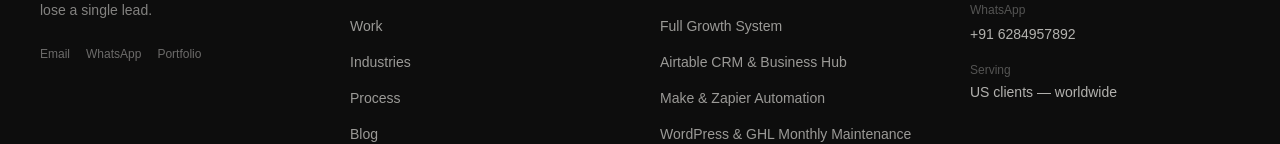
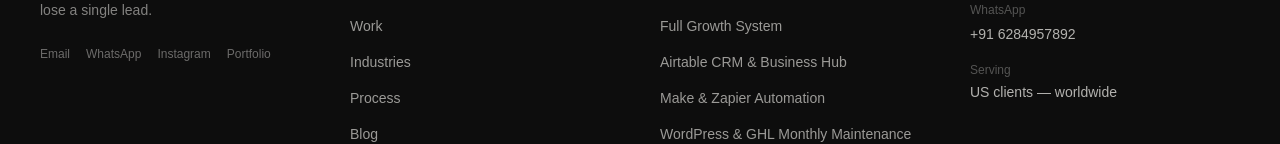
Before and after one commit to dev-gagandeep/Flux-Media-Creations, a Next.js app: page / in a window 1280 px wide. Shown: the part 10983-11127 px from the top of the page. Built offline with nearby package versions, Linux system fonts and the light colour scheme; a web font is replaced by a local one.

Commit message:
Add Instagram profile link to site

```diff
--- a/src/components/layout/Footer.tsx
+++ b/src/components/layout/Footer.tsx
@@ -51,6 +51,14 @@ export default function Footer() {
               className="text-xs text-cream/40 hover:text-flux transition-colors"
             >
               WhatsApp
+            </a>
+            <a
+              href={SITE.instagramUrl}
+              target="_blank"
+              rel="noopener noreferrer"
+              className="text-xs text-cream/40 hover:text-flux transition-colors"
+            >
+              Instagram
             </a>
             <a
               href={SITE.portfolioUrl}
--- a/src/lib/constants.ts
+++ b/src/lib/constants.ts
@@ -11,6 +11,7 @@ export const SITE = {
   founder: "Gagan Deep",
   founderTitle: "Founder & Lead Developer",
   portfolioUrl: "https://gagandeep.space",
+  instagramUrl: "https://www.instagram.com/fluxmediacreations",
 };
 
 export const NAV_LINKS = [
--- a/src/lib/seo.ts
+++ b/src/lib/seo.ts
@@ -229,7 +229,7 @@ export const schemaHomeAgency = {
       },
     ],
   },
-  sameAs: ["https://wa.me/916284957892", "https://gagandeep.space"],
+  sameAs: ["https://wa.me/916284957892", "https://gagandeep.space", SITE.instagramUrl],
 };
 
 export const schemaHomeFaq = {
```
